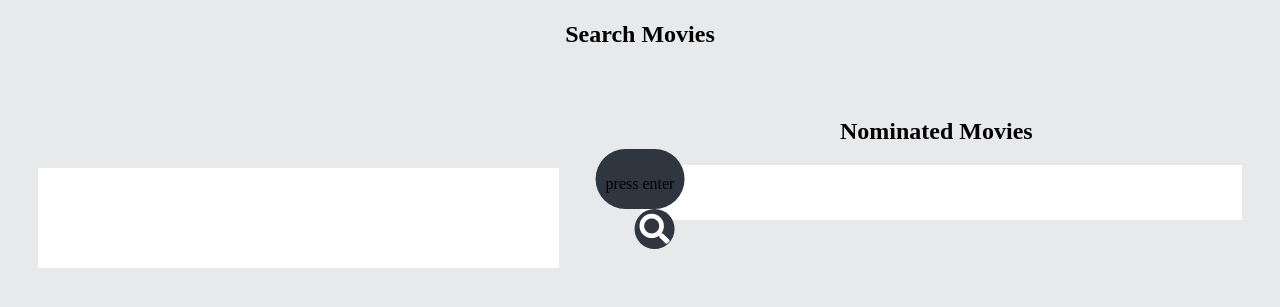
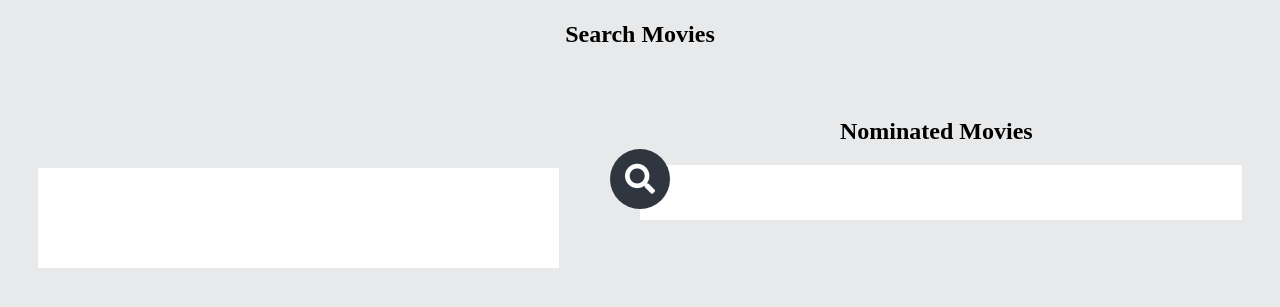
Before and after one commit to Jasmin2k/Jasmin.github.io, a plain HTML site: page index.html in a window 1280 px wide. Shown: the part 261-568 px from the top of the page. Drawn offline with nearby package versions, Linux system fonts and the light colour scheme; a web font is replaced by a local one.

Commit message:
Update index.html

```diff
--- a/index.html
+++ b/index.html
@@ -25,7 +25,7 @@
 	<h2 id="textsearchmovies">Search Movies</h2>
 	<form id="searchbar">
 		<input type="text" id="searchedtext" placeholder="Search Movies..">
-		<p> press enter</p>
+
         <a class="btn">
          <i class="fas fa-search"></i>
 
```
